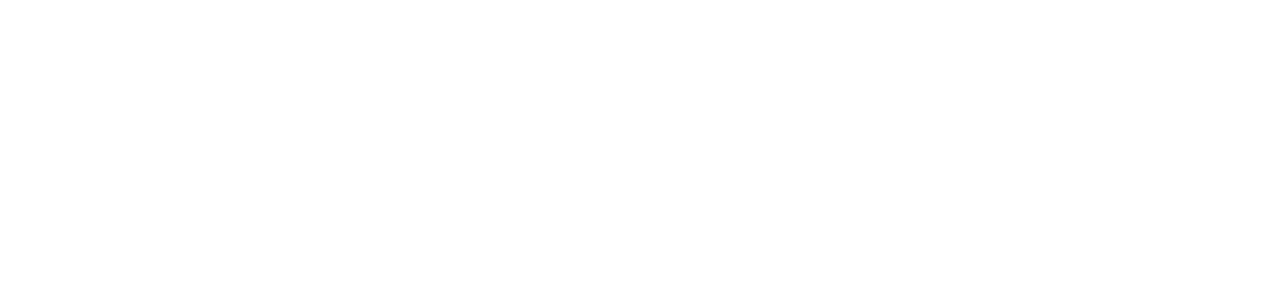
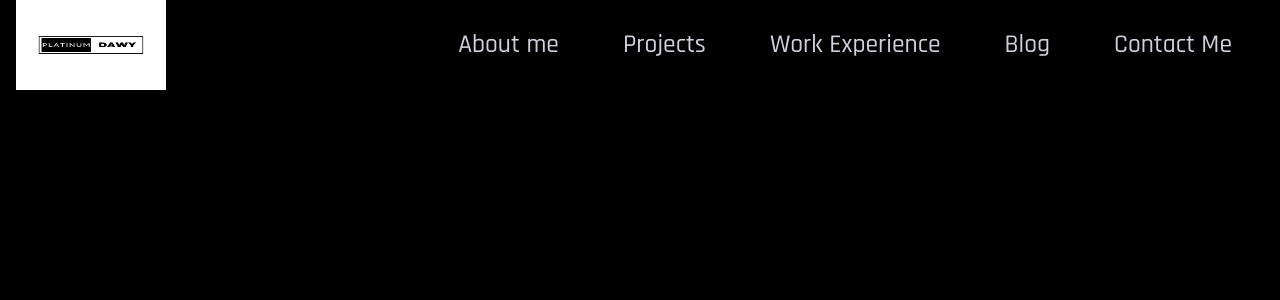
Before and after one commit to HeshamD/HeshamEldawy-Eprofile, a React (Vite) app: page / in a window 1280 px wide. Shown: the top 300 px of the page. Built offline with nearby package versions, Linux system fonts and the light colour scheme.

Commit message:
building inputs & buttons components

```diff
--- a/index.html
+++ b/index.html
@@ -8,13 +8,11 @@
   <title>Hesham Eldawy Eportfolio</title>
   <link href="https://cdn.jsdelivr.net/npm/bootstrap@5.3.0-alpha3/dist/css/bootstrap.min.css" rel="stylesheet"
     integrity="sha384-KK94CHFLLe+nY2dmCWGMq91rCGa5gtU4mk92HdvYe+M/SXH301p5ILy+dN9+nJOZ" crossorigin="anonymous">
-  <!-- boxicons link -->
-  <link rel="stylesheet" href="https://unpkg.com/boxicons@latest/css/boxicons.min.css">
-  <!-- remixicon link -->
-  <link href="https://cdn.jsdelivr.net/npm/remixicon@3.2.0/fonts/remixicon.css" rel="stylesheet">
+  <!-- google fonts -->
   <link rel="preconnect" href="https://fonts.googleapis.com">
   <link rel="preconnect" href="https://fonts.gstatic.com" crossorigin>
-  <link href="https://fonts.googleapis.com/css2?family=Poppins:wght@200;300;400&display=swap" rel="stylesheet">
+  <link href="https://fonts.googleapis.com/css2?family=Rajdhani:wght@300;500&family=Source+Sans+Pro&display=swap"
+    rel="stylesheet">
 </head>
 
 <body>
--- a/src/App.css
+++ b/src/App.css
@@ -1,17 +1,27 @@
+*,
+*::after,
+*::before {
+  box-sizing: border-box;
+}
+
 :root {
   --color-primary: #2584ff;
   --color-secondary: #00d9ff;
   --color-accent: #ff3400;
   --color-headings: #1b0760;
   --color-body: #918ca4;
+  --color-border: #ccc;
+  --border-radius: 30px;
 }
 
 html {
   font-size: 16px;
+  background-color: black;
 }
 
 body {
-  font-family: 'Poppins', Arial, Helvetica, sans-serif;
+  /* font-family: 'Source Sans Pro', sans-serif; */
+  font-family: 'Rajdhani', sans-serif;
   font-size: 2.4rem;
   color: var(--color-body);
 }
@@ -150,3 +160,126 @@
     padding-left: 0;
   }
 }
+
+/*Icons*/
+.icon {
+  width: 40px;
+  height: 40px;
+}
+
+.icon--primary {
+  fill: var(--color-primary);
+}
+
+.icon--white {
+  fill: white;
+}
+
+.icon-contianer {
+  background: #f3f9f8;
+  width: 64px;
+  height: 64px;
+  border-radius: 100%;
+  display: inline-flex;
+  justify-content: center;
+  align-items: center;
+}
+
+/* Buttons */
+.btn {
+  font-size: 1.8rem;
+  font-weight: 600;
+  text-transform: uppercase;
+  padding: 2rem 3rem;
+  border: 0;
+  border-radius: 40px;
+  cursor: pointer;
+  white-space: nowrap;
+  text-align: center;
+  margin: 1rem 0;
+}
+
+.btn--primary {
+  background-color: var(--color-primary);
+  color: #fff;
+}
+
+.btn--primary:hover {
+  background: #3a8ffd;
+}
+
+.btn--secondary {
+  background-color: var(--color-secondary);
+  color: #fff;
+}
+
+.btn--secondary:hover {
+  background: #43c9e0;
+}
+
+.btn--accent {
+  background-color: var(--color-accent);
+  color: #fff;
+}
+
+.btn--accent:hover {
+  background: #ec3000;
+}
+
+.btn--block {
+  width: 100%;
+  display: inline-block;
+}
+
+.btn--outline {
+  background: #fff;
+  color: var(--color-headings);
+  border: 2px solid var(--color-headings);
+}
+
+.btn--outline:hover {
+  background: var(--color-headings);
+  color: #fff;
+}
+
+@media screen and (min-width:1024px) {
+  .btn {
+    font-size: 1.5rem;
+  }
+}
+
+/*Inputs*/
+.input {
+  padding: 1.5rem 3.5rem;
+  border: 1px solid var(--color-border);
+  border-radius: var(--border-radius);
+  outline: 0;
+  color: var(--color-headings);
+  font-size: 2rem;
+}
+
+::placeholder {
+  color: #cdcbd7;
+}
+
+.input-group {
+  border: 1px solid var(--color-border);
+  border-radius: var(--border-radius);
+  display: flex;
+}
+
+.input-group .input {
+  border: 0;
+  flex-grow: 1;
+  padding: 1.5rem 1rem;
+}
+
+.input-group .btn {
+  margin: 4px;
+}
+
+@media screen and (min-width:1024px) {
+  .input {
+    font-size: 1.5rem;
+  }
+}
--- a/src/components/header/MainHeader.tsx
+++ b/src/components/header/MainHeader.tsx
@@ -1,10 +1,21 @@
-import React from 'react'
-
+import './navStyling.css';
 const MainHeader = () => {
     return (
         <header>
-
-        </header>
+            <nav className='nav collasible collasible--expanded'>
+                <a href="/"><img src="logo.png" height={90} width={150} alt="" /></a>
+                <svg className='icon icon--white nav__toggler'>
+                    <use xlinkHref="sprite.svg#menu"></use>
+                </svg>
+                <ul className='list nav__list collasible__content'>
+                    <li className='nav__item'><a href="#">About me</a></li>
+                    <li className='nav__item'><a href="#">Projects</a></li>
+                    <li className='nav__item'><a href="#">Work Experience</a></li>
+                    <li className='nav__item'><a href="#">Blog</a></li>
+                    <li className='nav__item'><a href="#">Contact Me</a></li>
+                </ul>
+            </nav>
+        </header >
     )
 }
 
--- /dev/null
+++ b/src/components/header/navStyling.css
@@ -0,0 +1,57 @@
+.nav {
+    background: #000;
+    display: flex;
+    justify-content: space-between;
+    flex-wrap: wrap;
+    padding: 0 1rem;
+    align-items: center;
+}
+
+.nav__list {
+    width: 100%;
+    margin: 0;
+}
+
+.nav__item {
+    padding: 0.5rem 2rem;
+    border-bottom: 1px solid #222;
+}
+
+.nav__item>a {
+    color: #d2d0db;
+    transition: color 0.15s;
+}
+
+.nav__item>a:hover {
+    color: #fff;
+}
+
+.nav__toggler {
+    opacity: .5;
+    transition: box-shadow 0.15s;
+    cursor: pointer;
+}
+
+.nav.collasible--expanded .nav__toggler {
+    opacity: 1;
+    box-shadow: 0 0 0 3 #666;
+    border-radius: 5px;
+}
+
+@media screen and (min-width:768px) {
+    .nav__toggler {
+        display: none;
+    }
+
+    .nav__list {
+        width: auto;
+        display: flex;
+        font-size: 1.6rem;
+        max-height: 100%;
+        opacity: 1;
+    }
+
+    .nav__item {
+        border: 0;
+    }
+}
```
Also changed, not shown: public/logo.png (added), public/sprite.svg (added).
